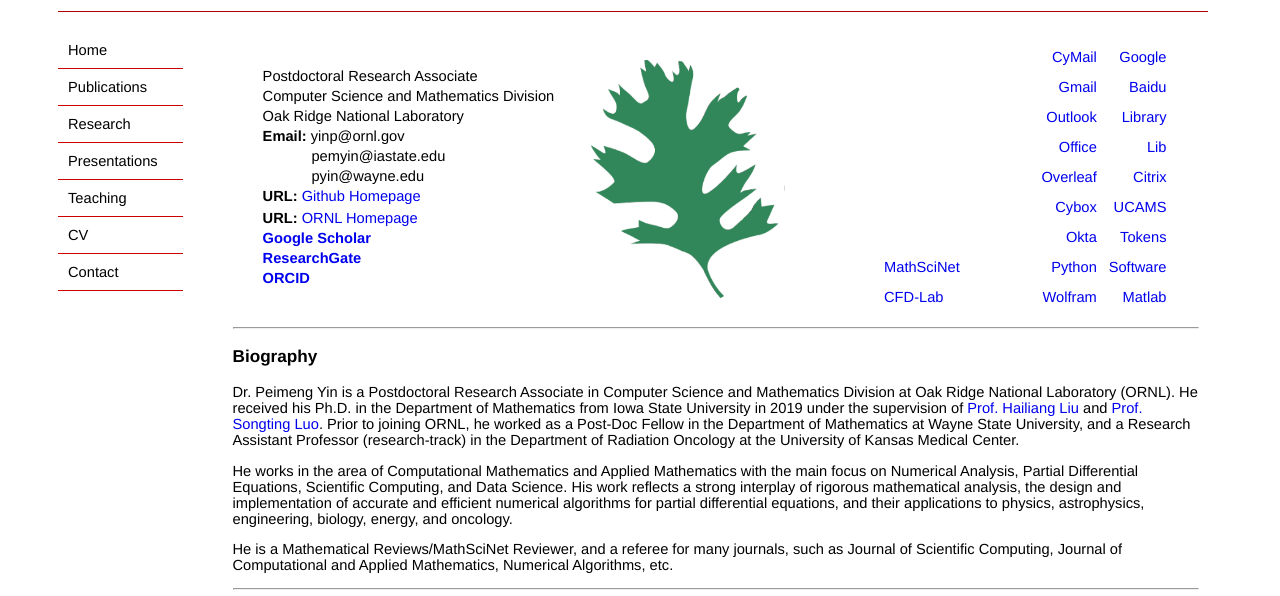
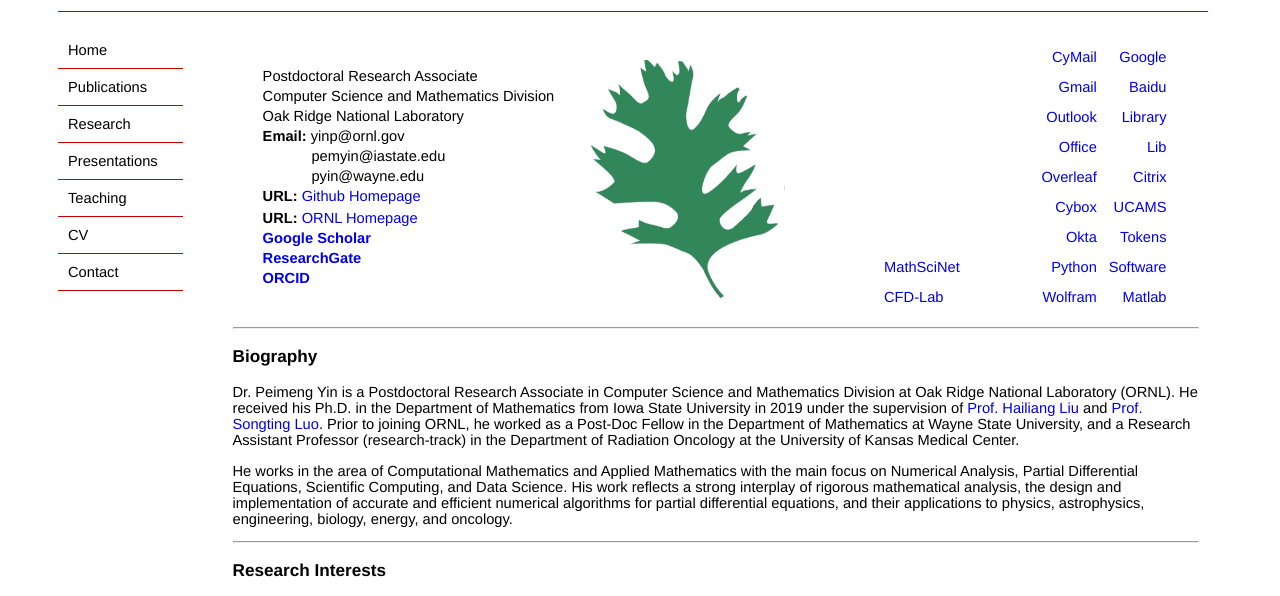
Before and after one commit to pmyin/pmyin.github.io, a plain HTML site: page index.html in a window 1280 px wide. Shown: the part 122-718 px from the top of the page. Drawn offline with Linux system fonts and the light colour scheme.

Commit message:
Update index.html

```diff
--- a/index.html
+++ b/index.html
@@ -270,7 +270,7 @@
 	<p> He works in the area of Computational Mathematics and Applied Mathematics with the main focus on Numerical Analysis, Partial Differential Equations, Scientific Computing, and Data Science.
 	    His work reflects a strong interplay of rigorous mathematical analysis, the design and implementation of accurate and efficient numerical algorithms for partial differential equations,
 		and their applications to physics, astrophysics, engineering, biology, energy, and oncology. </p>
-	<p> He is a Mathematical Reviews/MathSciNet Reviewer, and a referee for many journals, such as Journal of Scientific Computing, Journal of Computational and Applied Mathematics, Numerical Algorithms, etc.</p>
+<!--	<p> He is a Mathematical Reviews/MathSciNet Reviewer, and a referee for many journals, such as Journal of Scientific Computing, Journal of Computational and Applied Mathematics, Numerical Algorithms, etc.</p> -->
 
 	<hr />
 
```
